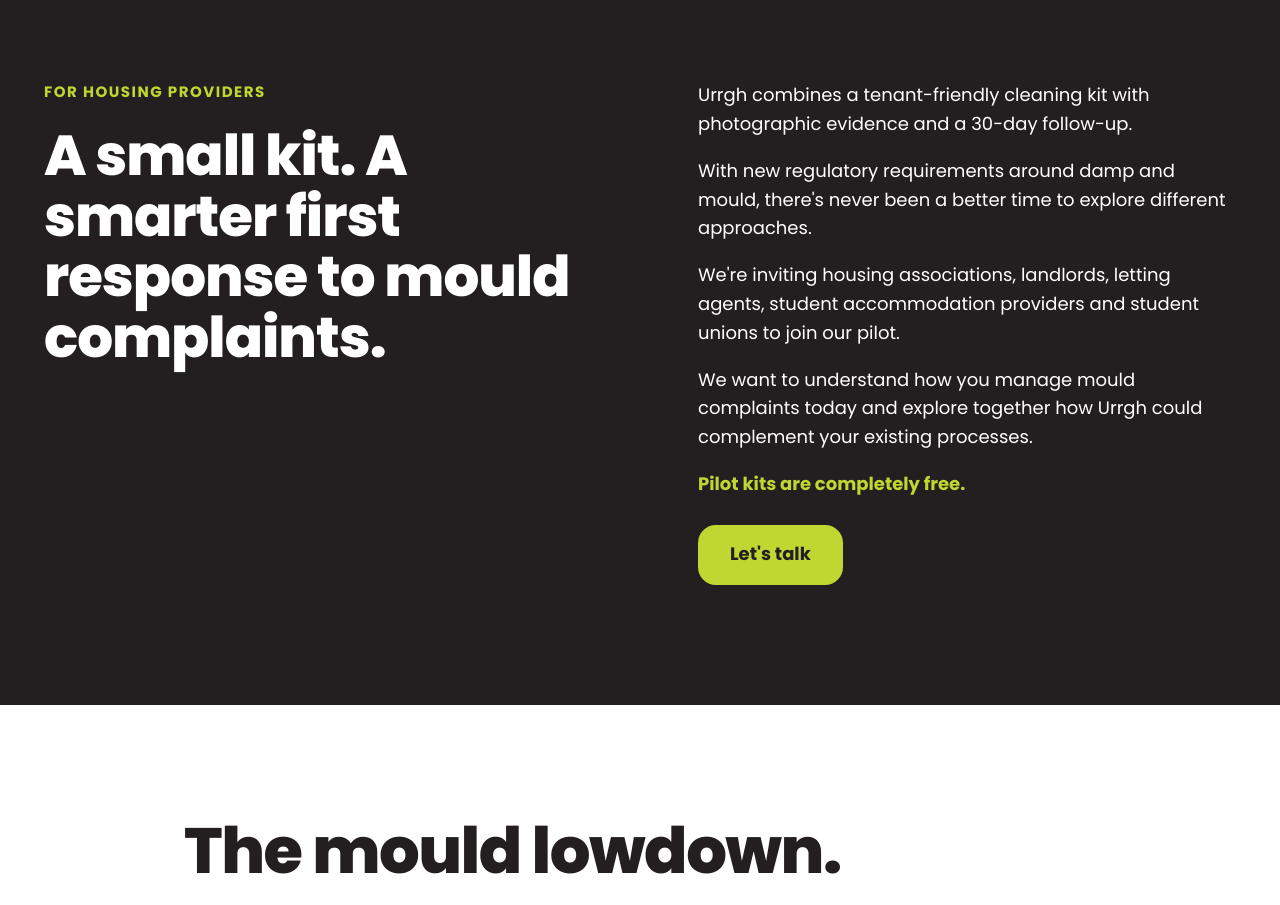
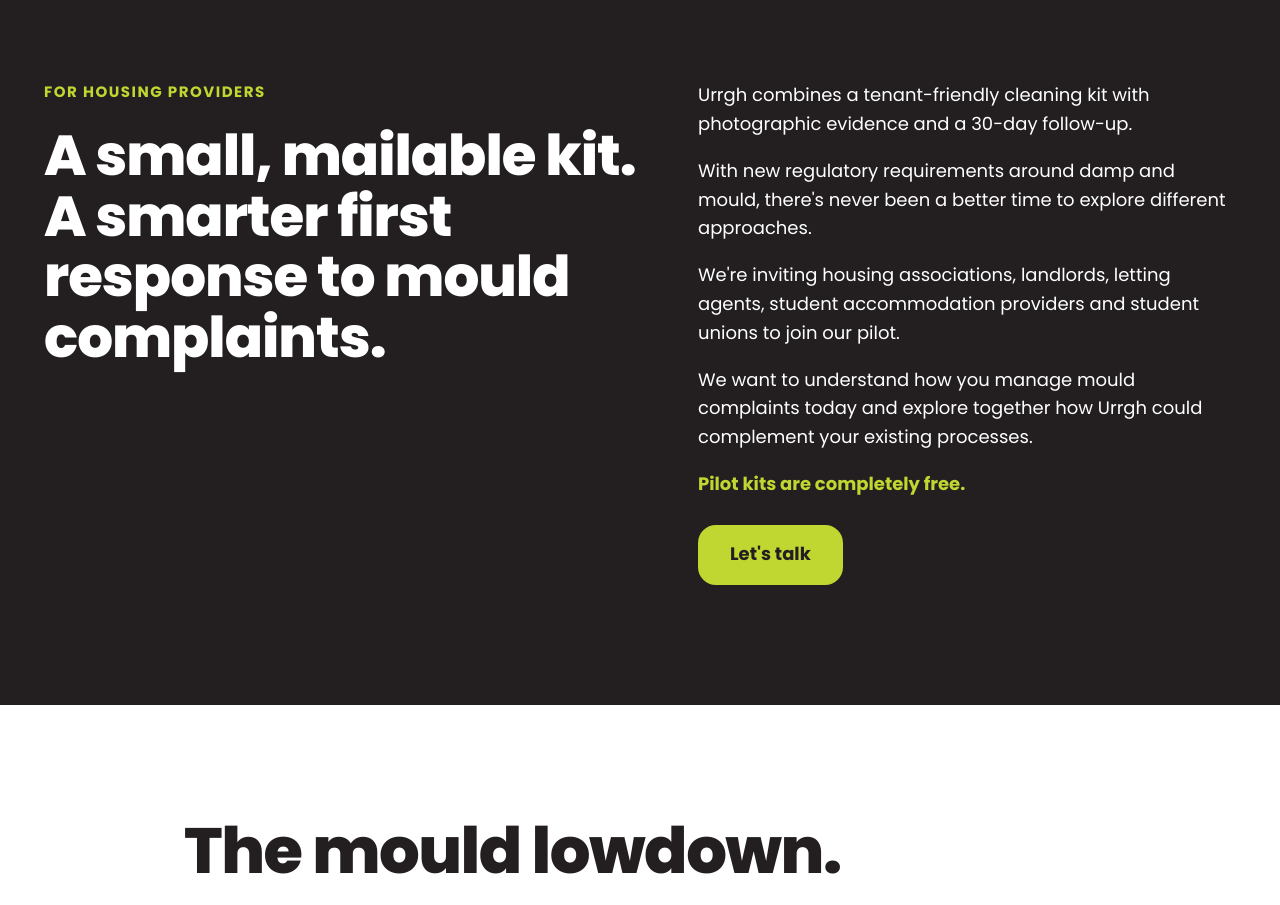
Before and after one commit to Urrgh/urrgh-site, a plain HTML site: page index.html in a window 1280 px wide. Shown: the part 4560-5465 px from the top of the page. Drawn offline with Linux system fonts and the light colour scheme.

Commit message:
Landlord headline: A small, mailable kit
Co-Authored-By: Claude Opus 5.5 <noreply@anthropic.com>
Claude-Session: https://claude.ai/code/session_01EtqFnEvH8fXZgbcdcMUuJ9

```diff
--- a/index.html
+++ b/index.html
@@ -559,7 +559,7 @@ section{position:relative}
 <div class="wrap">
 <div class="head">
 <p class="eyebrow">For housing providers</p>
-<h2 id="partners-h" class="h2-sm">A small kit. A smarter first response to mould complaints.</h2>
+<h2 id="partners-h" class="h2-sm">A small, mailable kit. A smarter first response to mould complaints.</h2>
 </div>
 <div class="body">
 <p>Urrgh combines a tenant-friendly cleaning kit with photographic evidence and a 30-day follow-up.</p>
```
